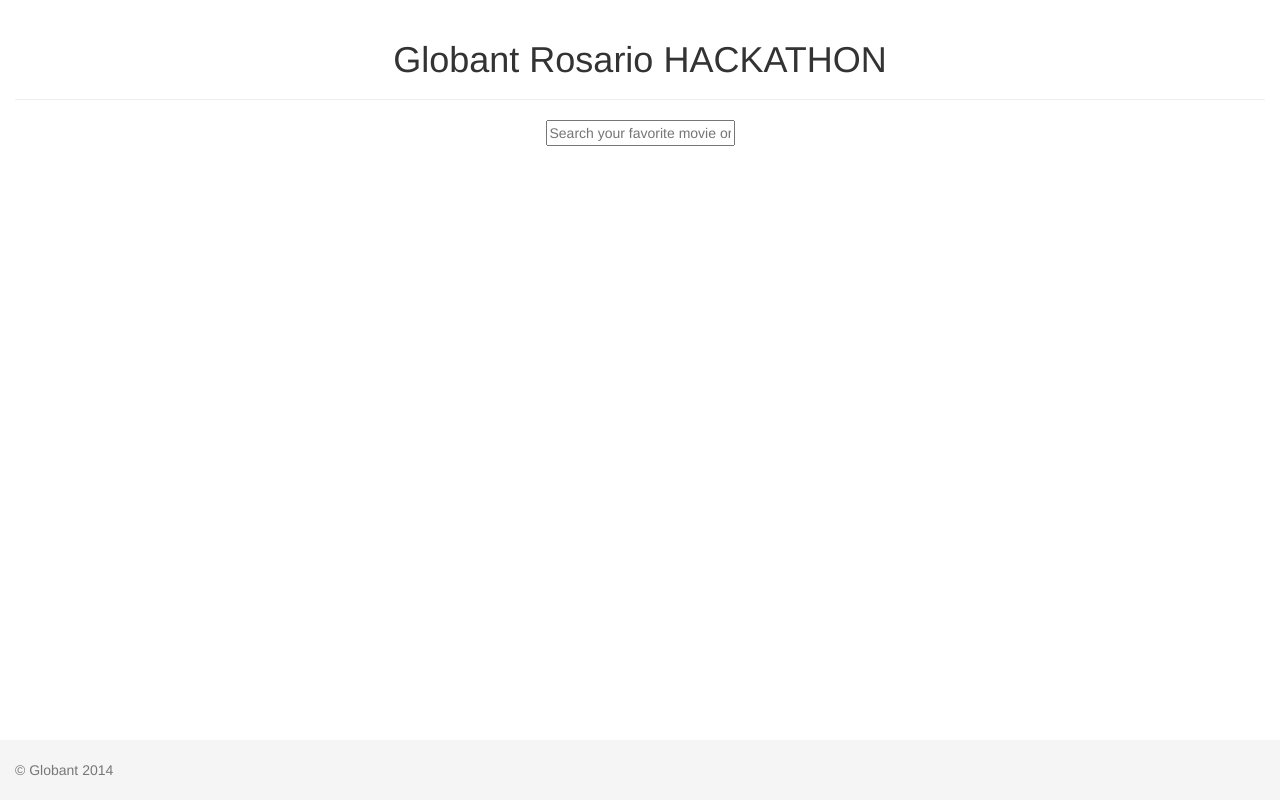
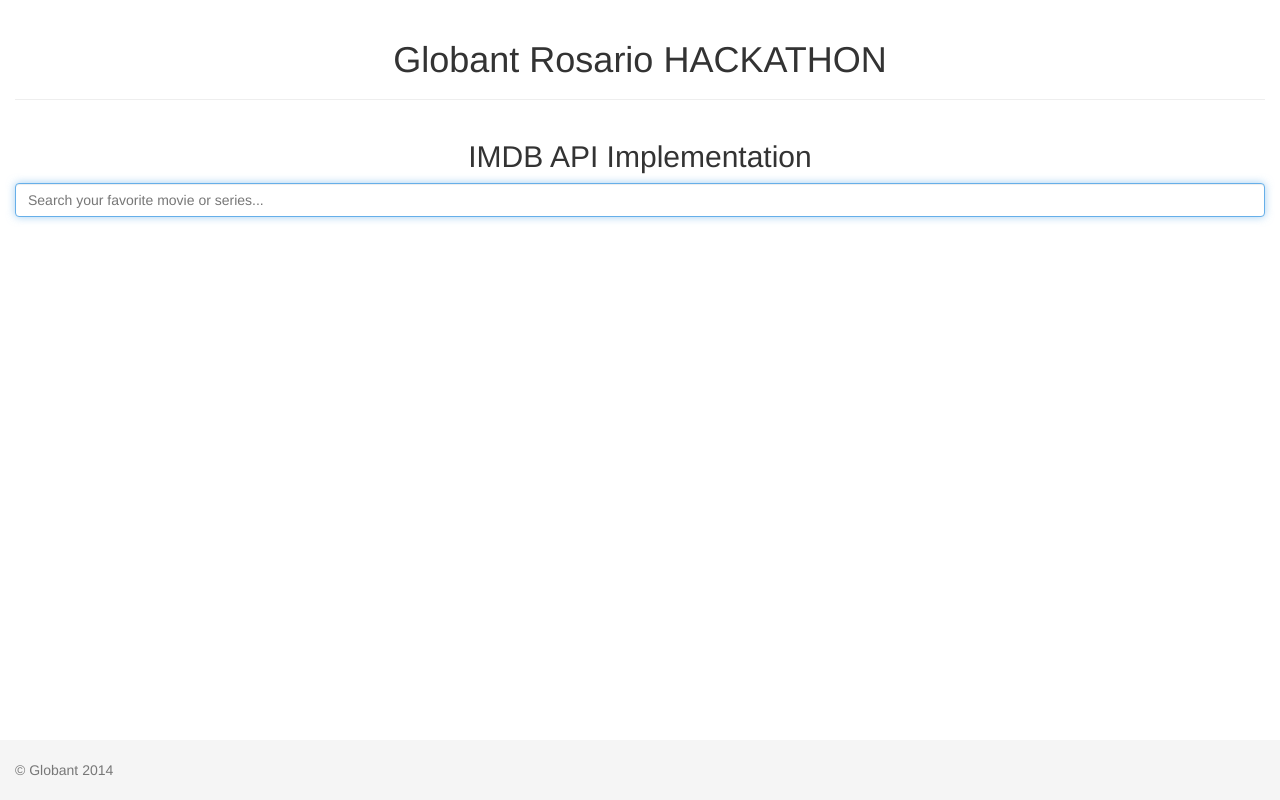
Before and after one commit to estebanav/globant-webui-ros-base, a plain HTML site: page index.html in a window 1280 px wide. Drawn offline with nearby package versions, Linux system fonts and the light colour scheme.

Commit message:
html changes

```diff
--- a/index.html
+++ b/index.html
@@ -28,14 +28,17 @@
             </div>
             <div class="row">
                 <div class="col-xs-12 col-md-12 text-center">
-                    <input id="movie-search" placeholder="Search your favorite movie or series...">
+                    <h2>IMDB API Implementation</h2>
+                    <input id="movie-search" class="form-control" placeholder="Search your favorite movie or series...">
                 </div>
+            </div>
 
-                <div class="col-xs-12 col-md-12 text-center">
+            <div class="row">
+                <div class="col-xs-12 col-md-12 text-left">
                     <div id="data"></div>
                 </div>
+            </div>
 
-            </div>
         </div>
 
         <div class="footer">
```
